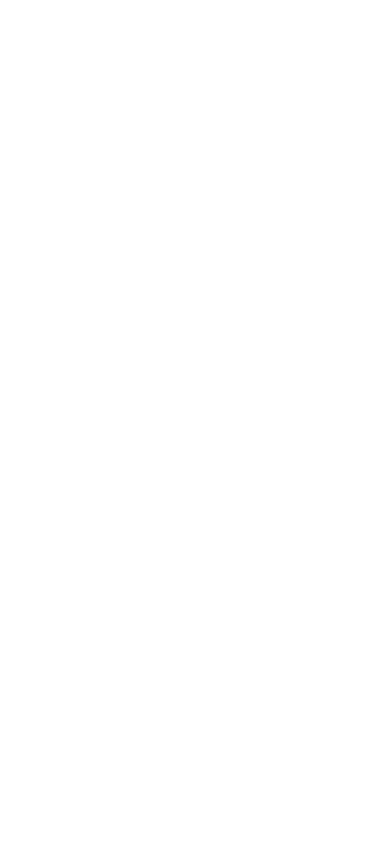
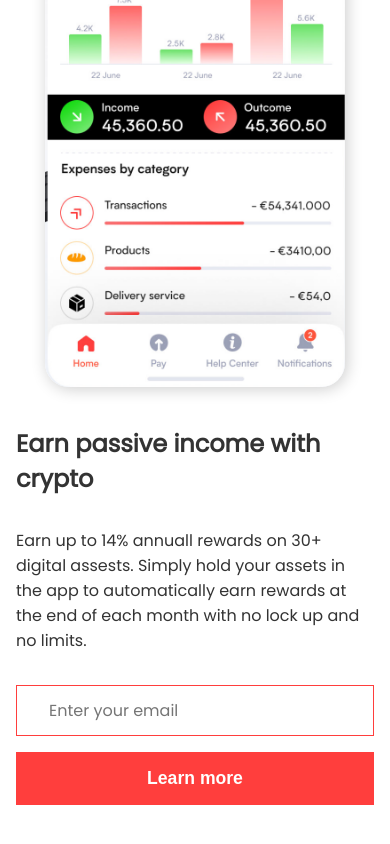
Before and after one commit to larrybabs/crypto-web-landing-page, a React (Create React App) app: page / in a window 390 px wide. Shown: the part 1142-1986 px from the top of the page. Before the commit the page ends 934 px from the top, so only its background shows below. Built offline with nearby package versions, Linux system fonts and the light colour scheme; no server answers.

Commit message:
add mobile mockup section

```diff
--- a/src/App.js
+++ b/src/App.js
@@ -1,6 +1,7 @@
 import Featured from "./components/Featured";
 import Hero from "./components/Hero";
 import Navbar from "./components/Navbar";
+import Start from "./components/Start";
 
 
 function App() {
@@ -9,6 +10,7 @@
   <Navbar/>
   <Hero />
   <Featured />
+  <Start />
     </>
   );
 }
--- /dev/null
+++ b/src/components/Start.css
@@ -0,0 +1,37 @@
+.start .container{
+    display: grid;
+    grid-template-columns: repeat(2,1fr);
+    justify-content: center;
+    align-items: center;
+    padding: 3rem 1rem;
+}
+
+.start .left{
+    text-align: center;
+}
+.start img{
+    width: 300px;
+    border-radius: 24px;
+    transition: 0.4s ease;
+    box-shadow: rgba(0,0,0,0.2) 2px 2px 16px;
+}
+.start img:hover{
+    transform: scale(1.1);
+}
+
+.start .right p{
+    margin: 2rem 0;
+}
+
+@media screen and (max-width:940px) {
+    .start .container{
+        grid-template-columns: 1fr;
+    }
+    .start .right{
+        align-items: center;
+        margin: 2rem 0;
+    }
+    .start img:hover{
+        transform: none;
+    }
+}
--- /dev/null
+++ b/src/components/Start.js
@@ -0,0 +1,27 @@
+import React from 'react';
+import './Start.css'
+import Mobile from '../assets/mobile.png'
+
+const Start = () => {
+  return (
+    <div className="start">
+        <div className="container">
+            <div className="left">
+                <img src={Mobile} alt="" />
+            </div>
+            <div className="right">
+                <h2>Earn passive income with crypto</h2>
+                <p>Earn up to 14% annuall rewards on 30+ digital assests. Simply hold your assets in the app to automatically earn
+                    rewards at the end of each month with no lock up and no limits.  </p>
+                <div className="input-container">
+                    <input type="email" placeholder="Enter your email" />
+                    <button className="btn">Learn more </button>
+                </div>
+            </div>
+        </div>
+
+    </div>
+  );
+}
+
+export default Start;
```
Also changed, not shown: src/assets/githubblack.png (deleted), src/assets/mobile.png (added).
